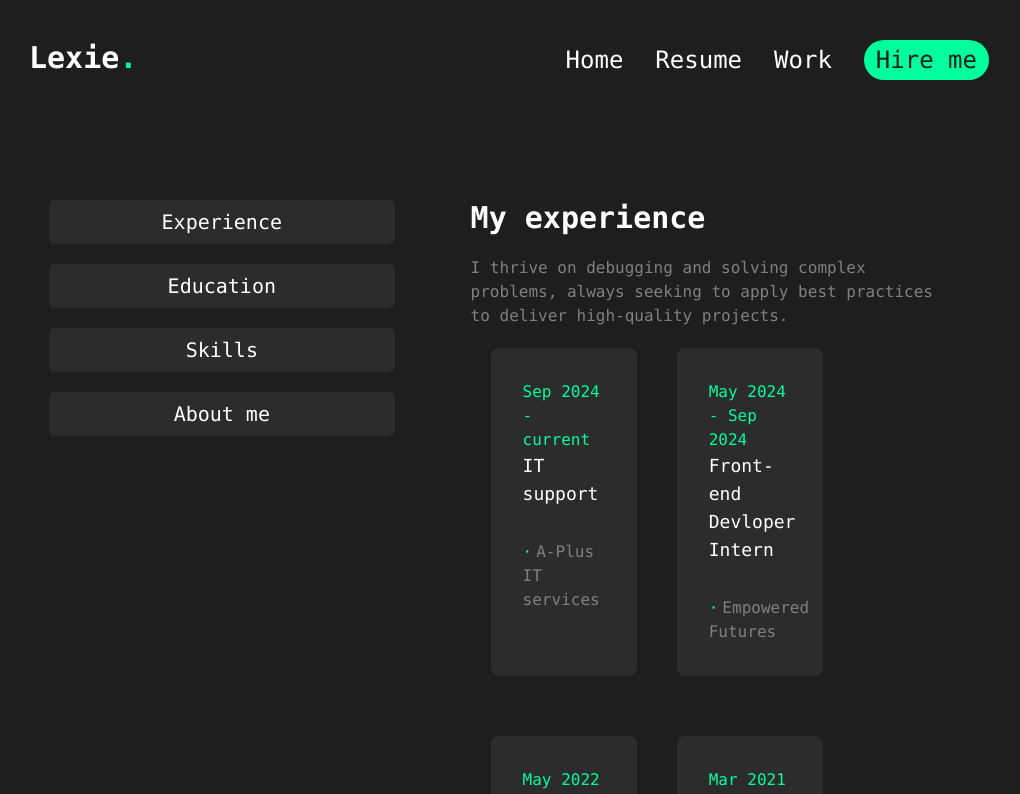
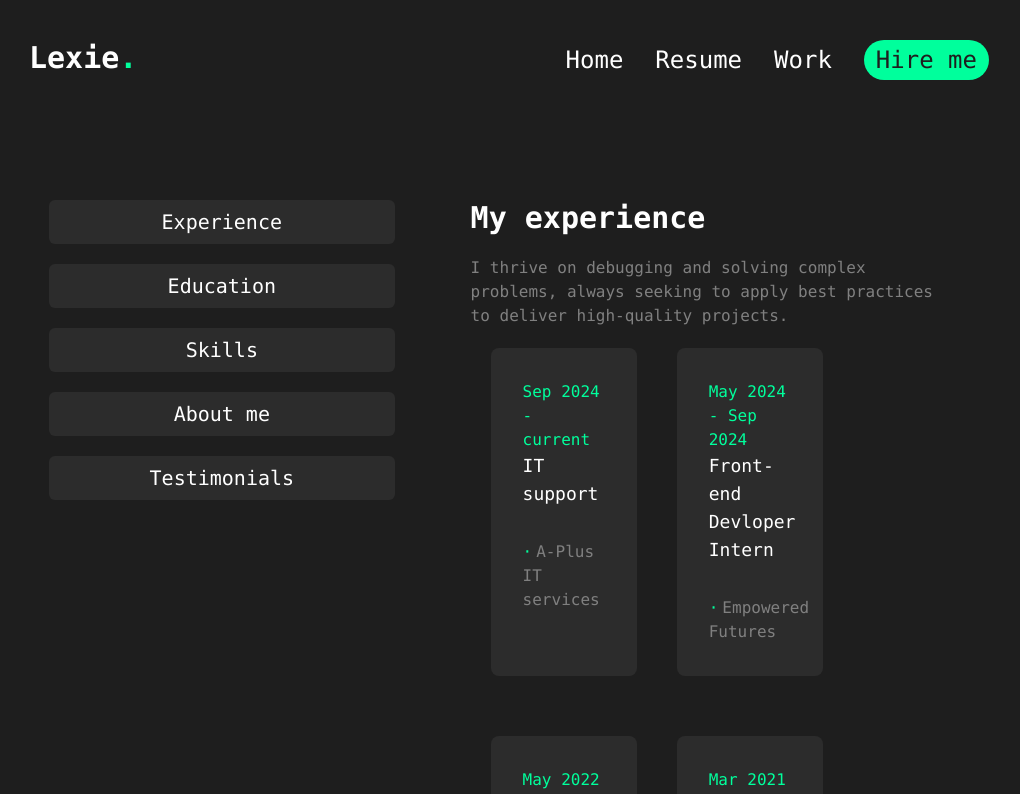
Before and after one commit to lexiecodingwithcat/lexie-portfolio, a Next.js app: page /resume in a window 1280 px wide. Shown: the top 794 px of the page, without its empty margins (131-1151 px from the left). Built offline with nearby package versions, Linux system fonts and the light colour scheme; no server answers; what tailwindcss-animated would draw is missing.

Commit message:
add a seperate section for testimonials

```diff
--- a/components/aboutMe.js
+++ b/components/aboutMe.js
@@ -3,48 +3,18 @@
 import { useUserAuth } from "@/app/_utils/auth-context";
 
 function AboutMe() {
-  const { user, googleSignIn, firebaseSignOut } = useUserAuth();
-  const logIn = async function () {
-    await googleSignIn();
-  };
-  const logOut = async function () {
-    await firebaseSignOut();
-  };
-
   return (
     <div className="px-[20px]">
-      <div>
       <h2 className="text-3xl font-semibold">About me</h2>
       <p className="text-[#808080] mt-5">
         Graduating with a diploma in Software Development from SAIT, I
-          transitioned into tech after three years as an English instructor,
-          where I discovered a passion for problem-solving and technology&apos;
+        transitioned into tech after three years as an English instructor, where
+        I discovered a passion for problem-solving and technology&apos;
         potential to create impactful solutions. My experience as a frontend
         developer intern and in IT support has strengthened my skills in
         building user-centered designs and solving technical challenges.
       </p>
     </div>
-      <div className="mt-10 text-lg">
-        {user ? (
-          <button
-            className="rounded-lg px-3 py-2 font-semibold mr-2 bg-[#00FF9C] text-[#1e1e1e]"
-            onClick={logOut}
-          >
-            Log out
-          </button>
-        ) : (
-          <p>
-            <button
-              className="rounded-lg px-3 py-2 font-semibold mr-2 bg-[#00FF9C] text-[#1e1e1e] "
-              onClick={logIn}
-            >
-              Log in
-            </button>
-            to leave a comment
-          </p>
-        )}
-      </div>
-    </div>
   );
 }
 
--- /dev/null
+++ b/components/comment.js
@@ -0,0 +1,17 @@
+function Comment() {
+  function createComment() {
+    alert("hello");
+  }
+
+  return (
+    <div>
+      <div>
+        <avatar></avatar>
+        <input placeholder="Add a comment"></input>
+        <button>Send</button>
+      </div>
+    </div>
+  );
+}
+
+export default Comment;
--- /dev/null
+++ b/components/myTestimonials.js
@@ -0,0 +1,43 @@
+import Comment from "./comment";
+function MyTestimonials() {
+  const { user, googleSignIn, firebaseSignOut } = useUserAuth();
+  const logIn = async function () {
+    await googleSignIn();
+  };
+  const logOut = async function () {
+    await firebaseSignOut();
+  };
+  return (
+    <div>
+      <div className="mt-10 text-lg">
+        {user ? (
+          <div>
+            <div>
+              <p>Welcome, {user.displayName}</p>
+              <button
+                className="rounded-lg px-3 py-2 font-semibold mr-2 bg-white bg-opacity-5 text-white"
+                onClick={logOut}
+              >
+                Log out
+              </button>
+            </div>
+
+            <Comment />
+          </div>
+        ) : (
+          <p>
+            <button
+              className="rounded-lg px-3 py-2 font-semibold mr-2 bg-[#00FF9C] text-[#1e1e1e] "
+              onClick={logIn}
+            >
+              Log in
+            </button>
+            to leave a testimonial
+          </p>
+        )}
+      </div>
+    </div>
+  );
+}
+
+export default MyTestimonials;
--- a/components/resumeCate.js
+++ b/components/resumeCate.js
@@ -1,6 +1,12 @@
 import ResumeTab from "./resumeTab";
 function ResumeCate({ changeActiveTab }) {
-  const tabs = ["Experience", "Education", "Skills", "About me"];
+  const tabs = [
+    "Experience",
+    "Education",
+    "Skills",
+    "About me",
+    "Testimonials",
+  ];
   return (
     <div className="w-[40%]">
       <ul className="text-xl font-medium flex flex-col justify-center items-center gap-5 w-full">
--- a/components/resumeContent.js
+++ b/components/resumeContent.js
@@ -2,6 +2,7 @@ import MyExperience from "./myExperience";
 import MyEducation from "./myEducation";
 import MySkill from "./mySkill";
 import AboutMe from "./aboutMe";
+import MyTestimonials from "./myTestimonials";
 function ResumeContent({ currentTab }) {
   return (
     <div className="w-[60%]">
@@ -9,6 +10,7 @@ function ResumeContent({ currentTab }) {
       {currentTab === "Education" && <MyEducation />}
       {currentTab === "Skills" && <MySkill />}
       {currentTab === "About me" && <AboutMe />}
+      {currentTab === "Testimonials" && <MyTestimonials />}
     </div>
   );
 }
```
Lines whose indentation alone changed are shown as unchanged.
